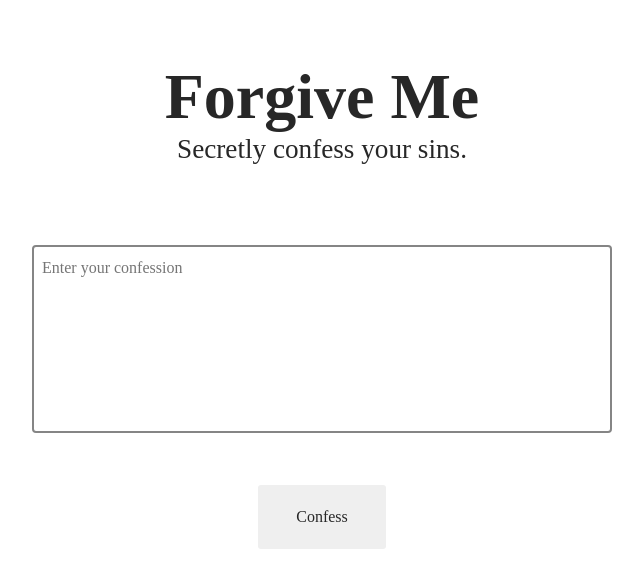
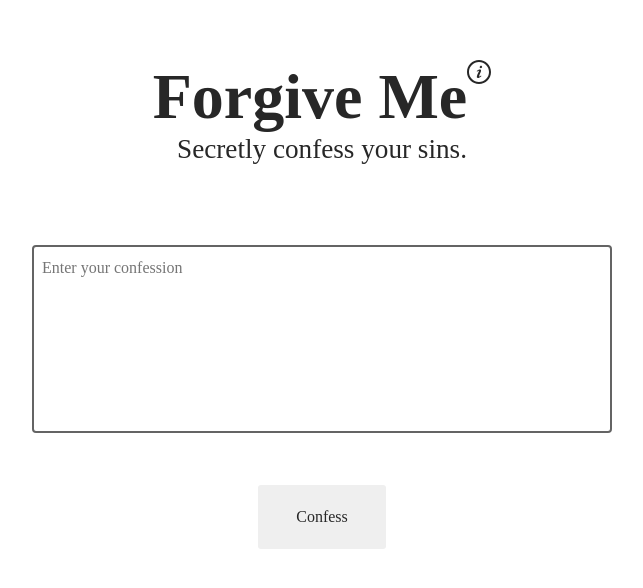
Before and after one commit to austinbrodeur/confessions, a website: page index.html in a window 1280 px wide. Shown: the part 140-728 px from the top of the page, without its empty margins (318-961 px from the left). Drawn offline with Linux system fonts and the light colour scheme.

Commit message:
added icon for tooltip

```diff
--- a/index.html
+++ b/index.html
@@ -8,7 +8,10 @@
 </head>
 <body>
     <div class="title-section">
-        <h1>Forgive Me</h1>
+        <div class="title-row">
+            <h1>Forgive Me</h1>
+            <svg xmlns="http://www.w3.org/2000/svg" width="24" height="24" viewBox="0 0 24 24"><path d="M12 2c5.514 0 10 4.486 10 10s-4.486 10-10 10-10-4.486-10-10 4.486-10 10-10zm0-2c-6.627 0-12 5.373-12 12s5.373 12 12 12 12-5.373 12-12-5.373-12-12-12zm-2.033 16.01c.564-1.789 1.632-3.932 1.821-4.474.273-.787-.211-1.136-1.74.209l-.34-.64c1.744-1.897 5.335-2.326 4.113.613-.763 1.835-1.309 3.074-1.621 4.03-.455 1.393.694.828 1.819-.211.153.25.203.331.356.619-2.498 2.378-5.271 2.588-4.408-.146zm4.742-8.169c-.532.453-1.32.443-1.761-.022-.441-.465-.367-1.208.164-1.661.532-.453 1.32-.442 1.761.022.439.466.367 1.209-.164 1.661z"/></svg>
+        </div>
         <h3>Secretly confess your sins.</h3>
     </div>
     <div class="form-section">
@@ -20,4 +23,8 @@
         <button>Confess</button>
     </div>
 </body>
+<footer>
+
+</footer>
+<script src="scripts.js"></script>
 </html>
--- a/styles.css
+++ b/styles.css
@@ -9,8 +9,12 @@
 }
 
 .title-section h1 {
-    font-weight: 700;
+    font-weight: 600;
     font-size: 4rem;
+}
+
+svg {
+    fill: #272727
 }
 
 .title-section h3 {
@@ -23,22 +27,27 @@
     text-align: center;
 }
 
+.title-row {
+    display: inline-flex;
+}
+
 form, .button-section {
     text-align: center;
 }
 
 textarea {
-    border: 2px solid rgb(133, 133, 133);
+    border: 2px solid #646464;
     border-radius: 4px;
     padding: 12px 8px;
     font-size: 1rem;
-    margin: 5rem auto 3rem auto;
+    margin: 5rem 0 3rem 0;
     width: 35rem;
     height: 10rem;
     resize: none;
 }
 
 button {
+    transition: ease 0.3s;
     font-size: 1rem;
     width: 8rem;
     height: 4rem;
@@ -46,3 +55,14 @@ button {
     border: none;
     border-radius: 3px;
 }
+
+button:hover {
+    background-color: #b6b6b6;
+}
+
+::selection {
+    background: #b6b6b6;
+  }
+::-moz-selection {
+background: #b6b6b6;
+}
```
